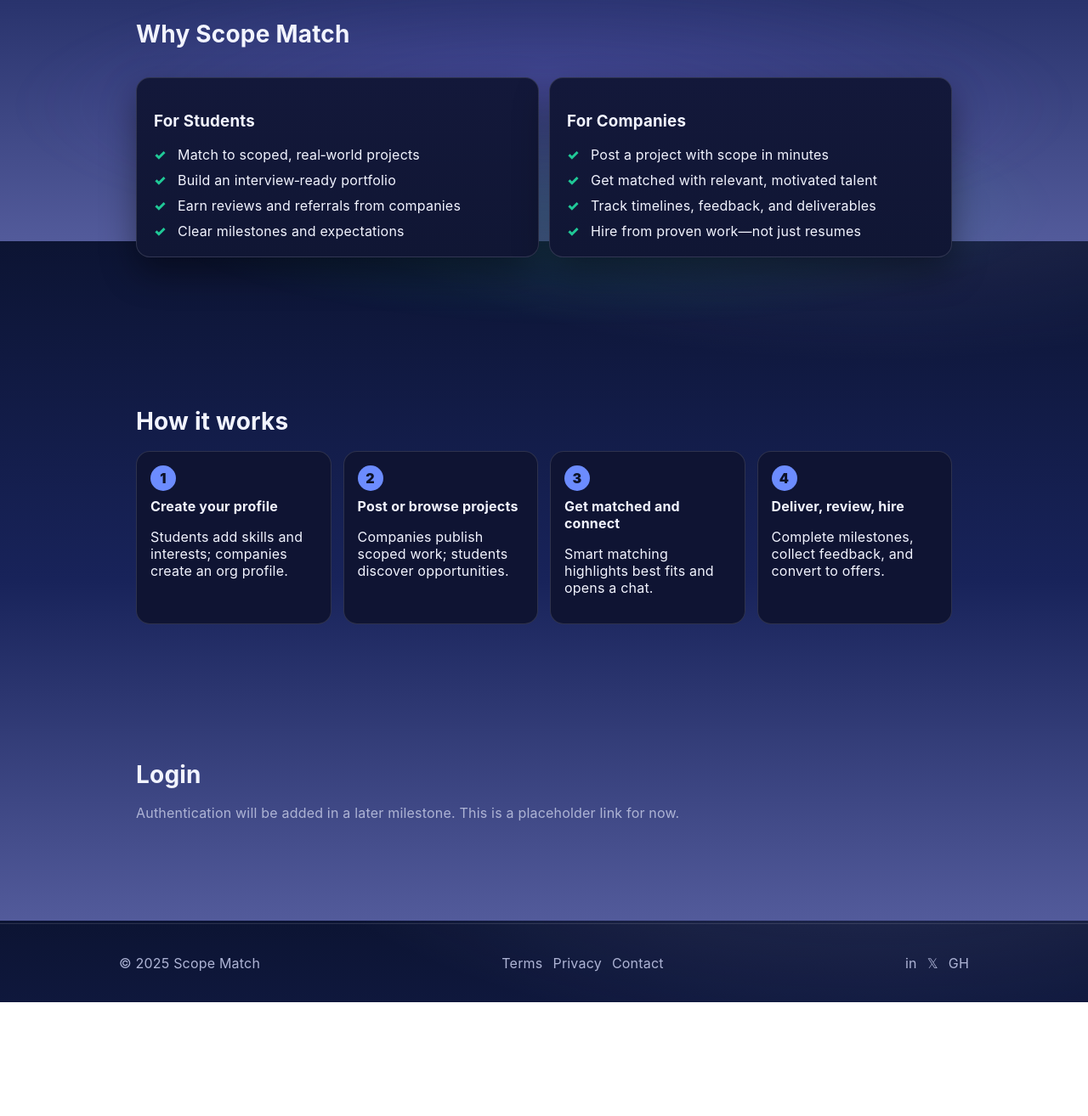
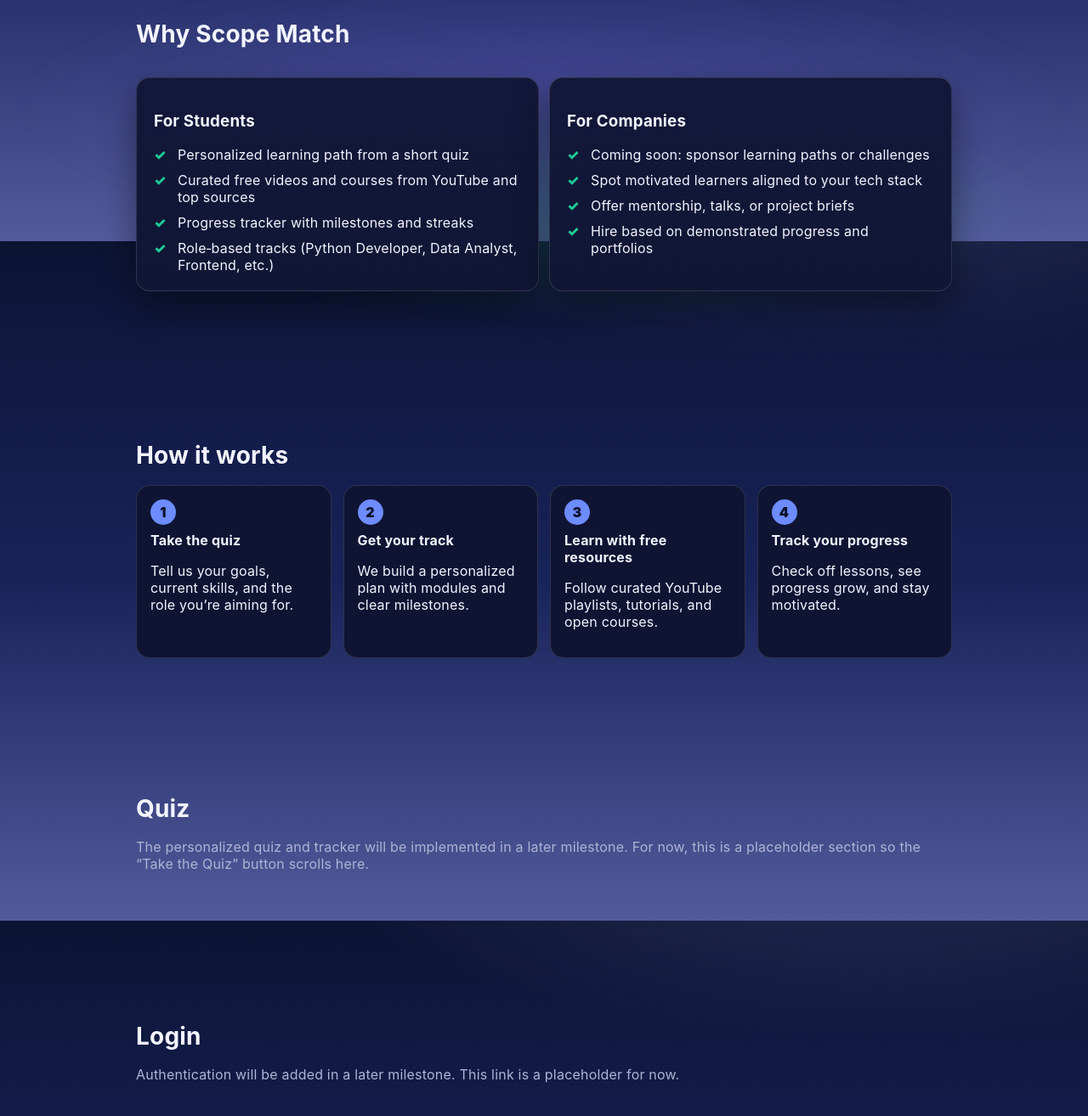
Before and after one commit to Charan606/connect-platform-Delta-1, a plain HTML site: page index.html in a window 1280 px wide. Shown: the part 516-1830 px from the top of the page at 85% size. Before the commit the page ends 1696 px from the top, so only its background shows below. Drawn offline with Linux system fonts and the light colour scheme.

Commit message:
index.html

```diff
--- a/index.html
+++ b/index.html
@@ -2,10 +2,10 @@
 <html lang="en">
 <head>
   <meta charset="utf-8" />
-  <title>Scope Match — Apply Smarter</title>
+  <title>Scope Match — Build Skills with Free, Personalized Learning</title>
   <meta name="viewport" content="width=device-width, initial-scale=1" />
-  <!-- IMPORTANT: index.html and style.css are in the same folder -->
   <link rel="stylesheet" href="style.css" />
+  <meta name="description" content="Take a quick quiz and get a personalized track of free videos and courses from YouTube and other sources—plus a progress tracker to keep you motivated.">
 </head>
 <body class="theme-home">
 
@@ -29,11 +29,11 @@
     <!-- Hero -->
     <section class="hero" id="home">
       <div class="container">
-        <h1>Apply smarter. Get interviews.</h1>
-        <p>Scope Match connects students with real company projects to build portfolios and get in front of hiring teams—fast.</p>
+        <h1>Build skills with free, personalized learning</h1>
+        <p>Take a quick quiz, choose a target role (e.g., Python Developer), and get a curated track of YouTube videos and free courses—plus a progress tracker to keep you motivated.</p>
         <div class="hero-ctas">
-          <a class="btn primary" href="#students">Get Started as Student</a>
-          <a class="btn link" href="#companies">Post a Project</a>
+          <a class="btn primary" href="#quiz">Take the Quiz</a>
+          <a class="btn link" href="#students">Browse Free Resources</a>
         </div>
       </div>
     </section>
@@ -46,19 +46,19 @@
           <div class="card" id="students">
             <h3>For Students</h3>
             <ul class="checklist">
-              <li>Match to scoped, real‑world projects</li>
-              <li>Build an interview‑ready portfolio</li>
-              <li>Earn reviews and referrals from companies</li>
-              <li>Clear milestones and expectations</li>
+              <li>Personalized learning path from a short quiz</li>
+              <li>Curated free videos and courses from YouTube and top sources</li>
+              <li>Progress tracker with milestones and streaks</li>
+              <li>Role‑based tracks (Python Developer, Data Analyst, Frontend, etc.)</li>
             </ul>
           </div>
           <div class="card" id="companies">
             <h3>For Companies</h3>
             <ul class="checklist">
-              <li>Post a project with scope in minutes</li>
-              <li>Get matched with relevant, motivated talent</li>
-              <li>Track timelines, feedback, and deliverables</li>
-              <li>Hire from proven work—not just resumes</li>
+              <li>Coming soon: sponsor learning paths or challenges</li>
+              <li>Spot motivated learners aligned to your tech stack</li>
+              <li>Offer mentorship, talks, or project briefs</li>
+              <li>Hire based on demonstrated progress and portfolios</li>
             </ul>
           </div>
         </div>
@@ -71,22 +71,30 @@
         <h2 class="section-title">How it works</h2>
         <ol class="steps">
           <li>
-            <h4>Create your profile</h4>
-            <p>Students add skills and interests; companies create an org profile.</p>
+            <h4>Take the quiz</h4>
+            <p>Tell us your goals, current skills, and the role you’re aiming for.</p>
           </li>
           <li>
-            <h4>Post or browse projects</h4>
-            <p>Companies publish scoped work; students discover opportunities.</p>
+            <h4>Get your track</h4>
+            <p>We build a personalized plan with modules and clear milestones.</p>
           </li>
           <li>
-            <h4>Get matched and connect</h4>
-            <p>Smart matching highlights best fits and opens a chat.</p>
+            <h4>Learn with free resources</h4>
+            <p>Follow curated YouTube playlists, tutorials, and open courses.</p>
           </li>
           <li>
-            <h4>Deliver, review, hire</h4>
-            <p>Complete milestones, collect feedback, and convert to offers.</p>
+            <h4>Track your progress</h4>
+            <p>Check off lessons, see progress grow, and stay motivated.</p>
           </li>
         </ol>
+      </div>
+    </section>
+
+    <!-- Quiz placeholder (keeps CTAs on this page for Milestone 1) -->
+    <section class="section" id="quiz">
+      <div class="container">
+        <h2 class="section-title">Quiz</h2>
+        <p class="muted">The personalized quiz and tracker will be implemented in a later milestone. For now, this is a placeholder section so the “Take the Quiz” button scrolls here.</p>
       </div>
     </section>
 
@@ -94,7 +102,7 @@
     <section class="section" id="login">
       <div class="container">
         <h2 class="section-title">Login</h2>
-        <p class="muted">Authentication will be added in a later milestone. This is a placeholder link for now.</p>
+        <p class="muted">Authentication will be added in a later milestone. This link is a placeholder for now.</p>
       </div>
     </section>
   </main>
```
